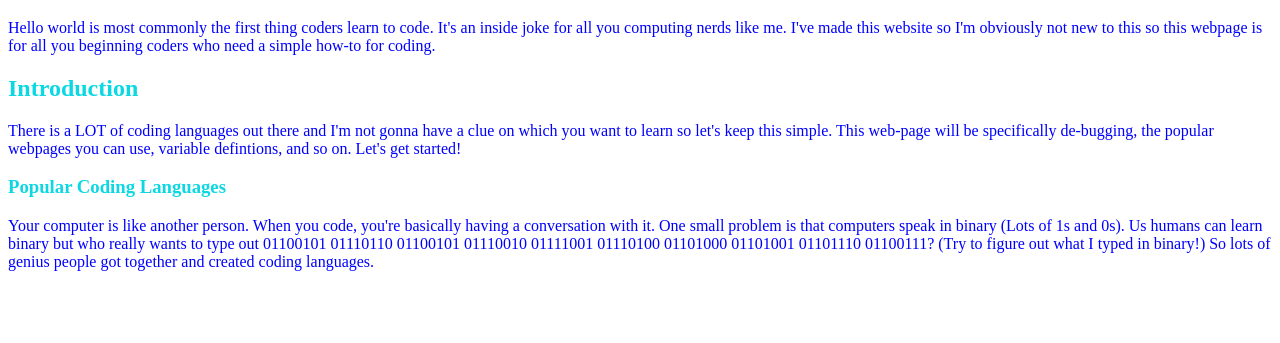
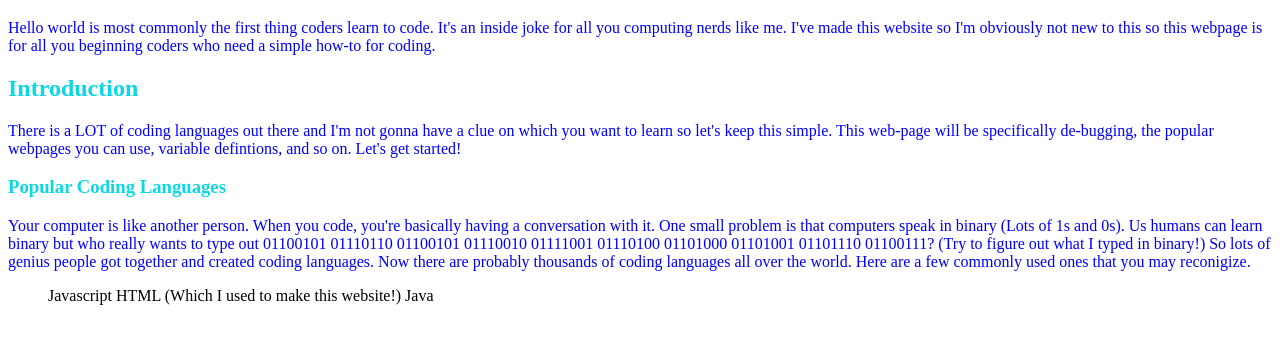
Before and after one commit to starwars920/Test, a plain HTML site: page index.html in a window 1280 px wide. Shown: the part 61-404 px from the top of the page. Drawn offline with Linux system fonts and the light colour scheme.

Commit message:
commit thy changes

```diff
--- a/index.html
+++ b/index.html
@@ -26,9 +26,15 @@ p    {color: red;}
 <h2 class = "turquoise">Introduction</h2>
 <p class = "blue"> There is a LOT of coding languages out there and I'm not gonna have a clue on which you want to learn so let's keep this simple. This web-page will be specifically de-bugging, the popular webpages you can use, variable defintions, and so on. Let's get started!</p>
 <h3 class = "turquoise">Popular Coding Languages</h3>
-<p class = "blue">Your computer is like another person. When you code, you're basically having a conversation with it. One small problem is that computers speak in binary (Lots of 1s and 0s). Us humans can learn binary but who really wants to type out 01100101 01110110 01100101 01110010 01111001 01110100 01101000 01101001 01101110 01100111? (Try to figure out what I typed in binary!) So lots of genius people got together and created coding languages.</p>
+<p class = "blue">Your computer is like another person. When you code, you're basically having a conversation with it. One small problem is that computers speak in binary (Lots of 1s and 0s). Us humans can learn binary but who really wants to type out 01100101 01110110 01100101 01110010 01111001 01110100 01101000 01101001 01101110 01100111? (Try to figure out what I typed in binary!) So lots of genius people got together and created coding languages. Now there are probably thousands of coding languages all over the world. Here are a few commonly used ones that you may reconigize. </p>
+
+   <ul>
+      Javascript
+      HTML (Which I used to make this website!)
+      Java
 
 
+   </ul>
 
 
 
```
